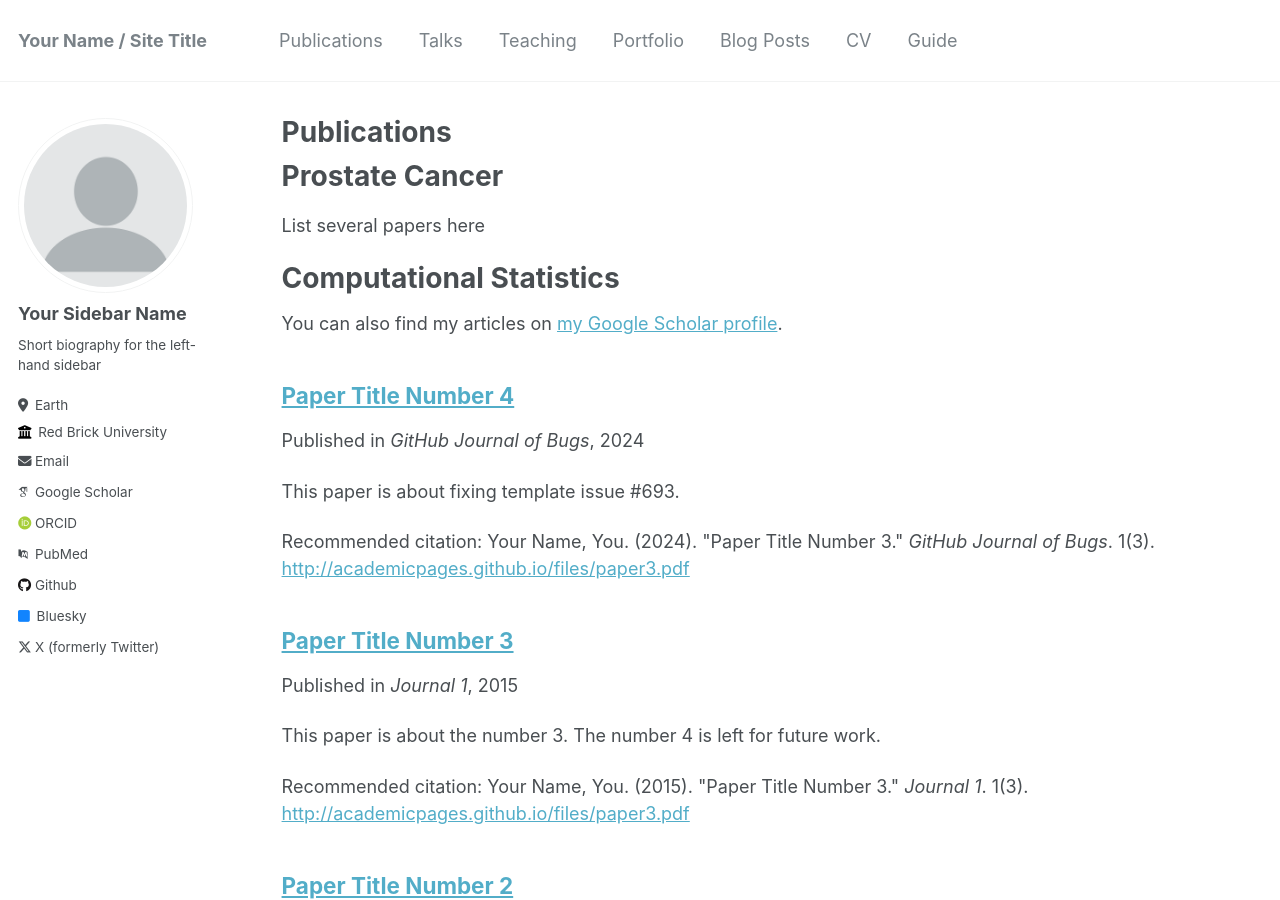
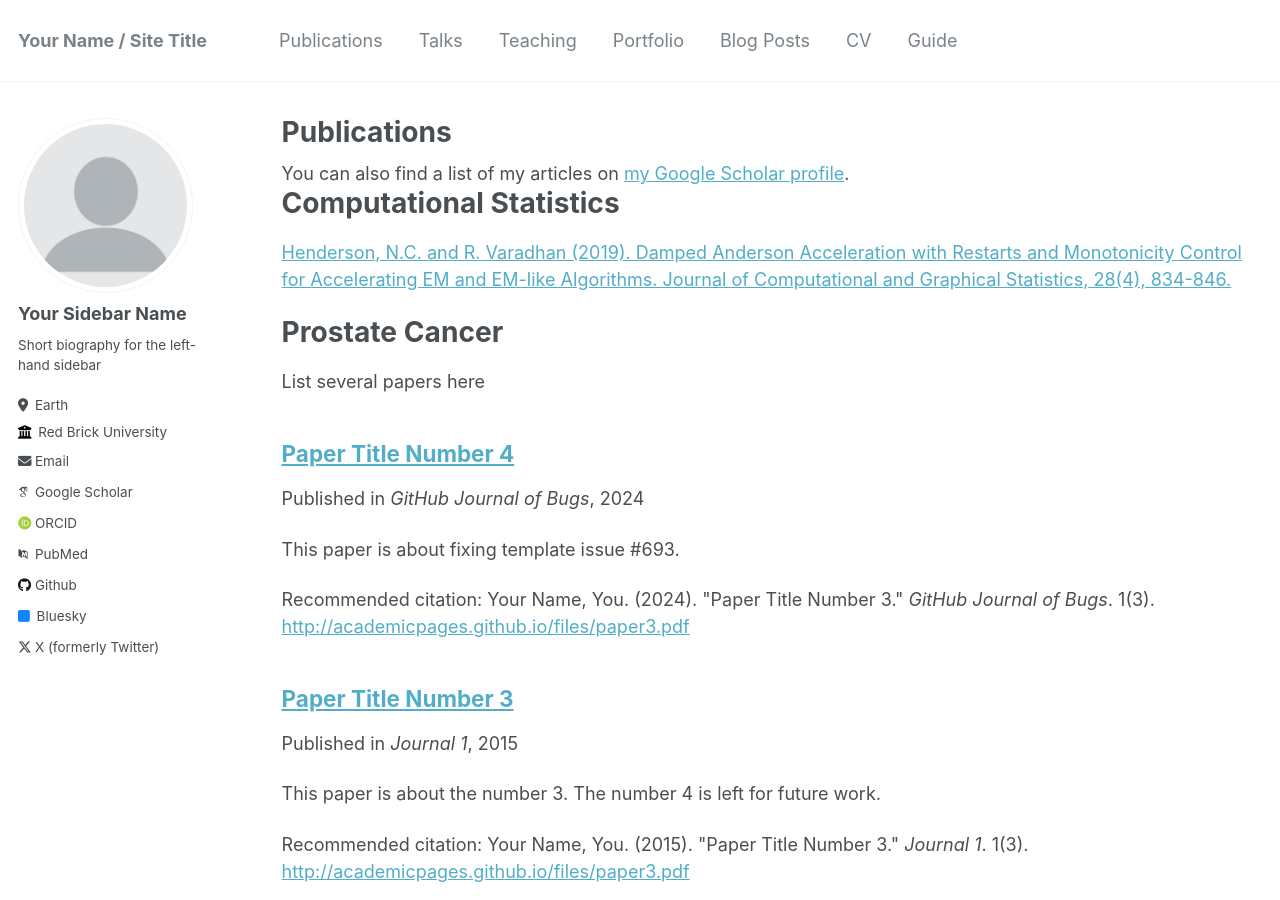
Before and after one commit to nchenderson/nchenderson.github.io, a Jekyll site: the page built from _pages/publications.md, in a window 1280 px wide and 900 px high. Built offline with Jekyll 4.4.1, drawn with Linux system fonts in a browser that asks for light colours; some web fonts are replaced.

Commit message:
added daarem article

```diff
--- a/_pages/publications.md
+++ b/_pages/publications.md
@@ -5,18 +5,24 @@ permalink: /publications/
 author_profile: true
 ---
 
+{% if site.author.googlescholar %}
+  <div class="wordwrap">You can also find a list of my articles on <a href="{{site.author.googlescholar}}">my Google Scholar profile</a>.</div>
+{% endif %}
+
+
+
+Computational Statistics
+======
+
+
+[Henderson, N.C. and R. Varadhan (2019).  Damped Anderson Acceleration with Restarts and Monotonicity Control for Accelerating EM and EM-like Algorithms. Journal of Computational and Graphical Statistics, 28(4), 834-846.](https://www.tandfonline.com/doi/abs/10.1080/10618600.2019.1594835)
+
+
 Prostate Cancer
 ======
 
 List several papers here
 
-Computational Statistics
-======
-
-
-{% if site.author.googlescholar %}
-  <div class="wordwrap">You can also find my articles on <a href="{{site.author.googlescholar}}">my Google Scholar profile</a>.</div>
-{% endif %}
 
 {% include base_path %}
 
```
